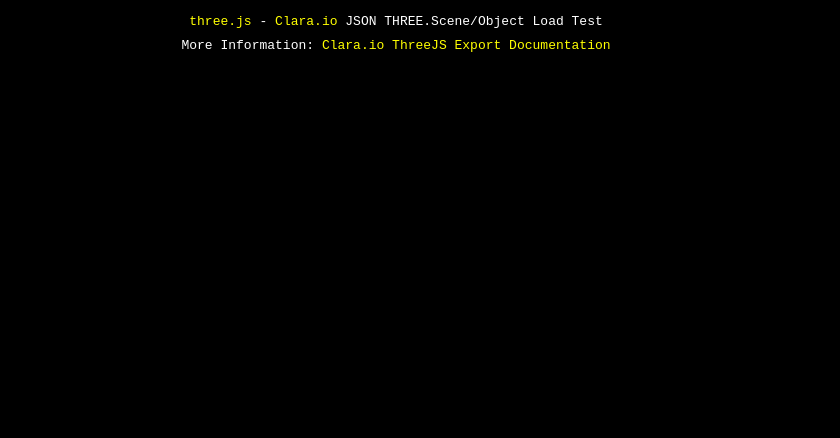
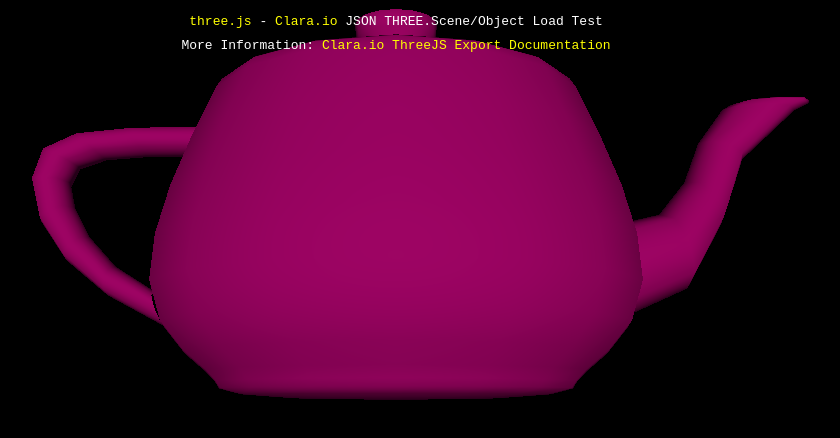
Before and after one commit to chenminchung/chenminchung.github.io, a plain HTML site: page LoadJSON/webgl_loader_json_claraio.html in a window 1280 px wide. Shown: the whole page, without its empty margins (244-1084 px from the left). Drawn offline with nearby package versions, Linux system fonts and the light colour scheme; animation ran at ten frames a second.

Commit message:
Update webgl_loader_json_claraio.html

```diff
--- a/LoadJSON/webgl_loader_json_claraio.html
+++ b/LoadJSON/webgl_loader_json_claraio.html
@@ -52,8 +52,8 @@
 
 				// BEGIN Clara.io JSON loader code
 				var objectLoader = new THREE.ObjectLoader();
-				// var loadfile = "./json/teapot-claraio.json";
-				var loadfile = "./json/fish.json";
+				var loadfile = "./json/teapot-claraio.json";
+				// var loadfile = "./json/fish.json";
 				objectLoader.load( loadfile, function ( obj ) {
 
 				 	scene.add( obj );
```
